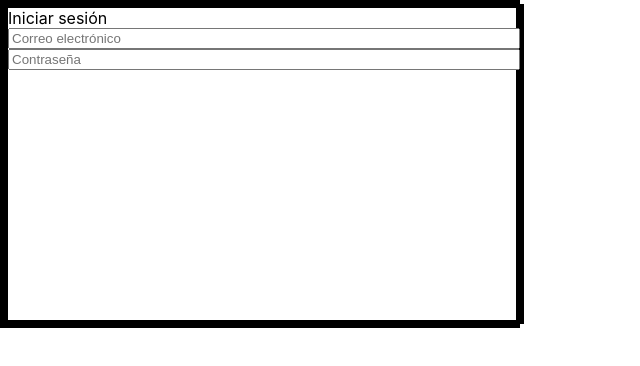
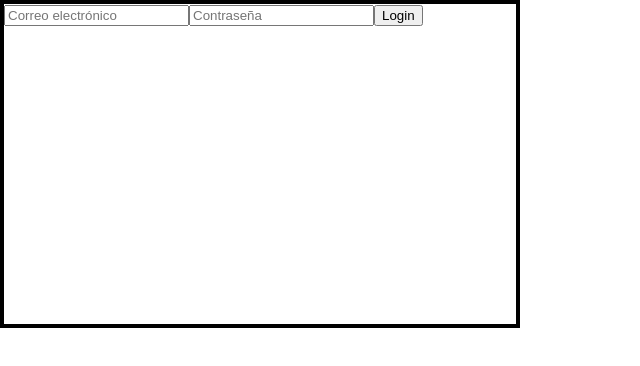
Before and after one commit to Antonini333/ProyectoFinal-f, a React (Create React App) app: page / in a window 1280 px wide. Shown: the top 366 px of the page, without its empty margins (0-640 px from the left). Built offline with nearby package versions, Linux system fonts and the light colour scheme.

Commit message:
Cleaned code

```diff
--- a/src/Containers/Login/Login.jsx
+++ b/src/Containers/Login/Login.jsx
@@ -28,10 +28,10 @@ const Login = ({ dispatch }) => {
 
     return (
         <div className="loginBox">
-            <form className="loginBox" onSubmit={clickLogin}>
-                <div className="loginText">Iniciar sesión</div>
+            <form className="loginFrom" onSubmit={clickLogin}>
                 <input className="loginEmail" type="email" name="email" placeholder="Correo electrónico"></input>
                 <input className="loginPassword" type="password" name="password" placeholder="Contraseña"></input>
+                <button className="buttonlogin" type="primary" htmlType="submit">Login</button>
             </form>
         </div>
 
```
Also changed, not shown: 1 other file (tests, documents, lock files or other folders).
